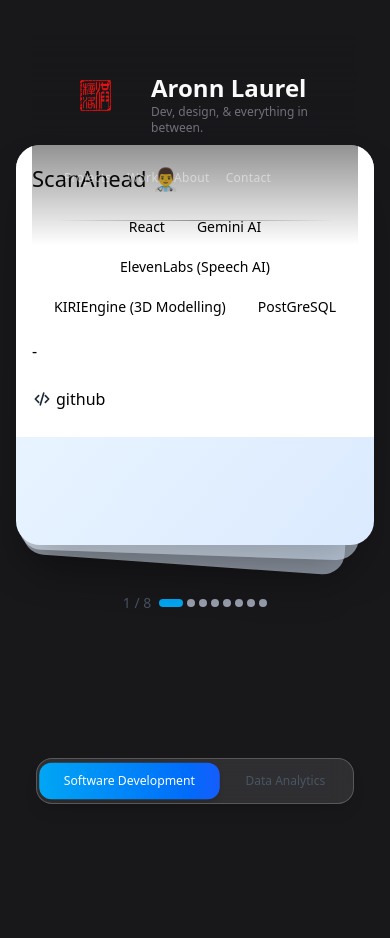
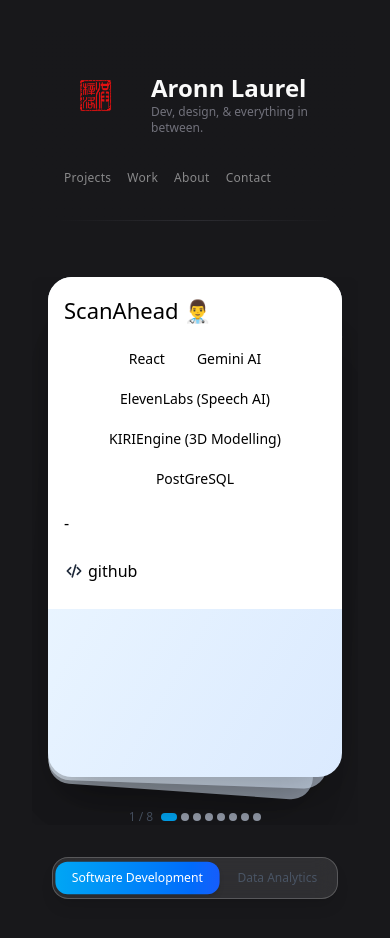
Before and after one commit to LaoAronn/laoaronn.github.io, a React (Vite) app: page / in a window 390 px wide. Shown: the top 938 px of the page. Built offline with nearby package versions, Linux system fonts and the light colour scheme.

Commit message:
Added responsive to Project cards and applied margin

```diff
--- a/src/pages/Projects.jsx
+++ b/src/pages/Projects.jsx
@@ -155,16 +155,16 @@ const Works = () => {
   }, [filteredWorks.length]);
 
   return (
-    <section id="work" className="fixed inset-0 overflow-hidden">
-      <div className="h-full w-full flex flex-col overflow-hidden">
+    <section id="work" className="relative w-full py-8 md:py-12 min-h-screen">
+      <div className="h-full w-full flex flex-col">
 
         <div
           ref={containerRef}
-          className="flex flex-col items-center justify-center flex-1 overflow-hidden px-4"
+          className="flex flex-col items-center justify-center flex-1 overflow-hidden px-4 md:px-8"
           onTouchStart={handleTouchStart}
           onTouchEnd={handleTouchEnd}
         >
-          <div className="w-full max-w-sm relative" style={{ aspectRatio: "1 / 1", height: "clamp(250px, 60vh, 400px)" }}>
+          <div className="w-full relative" style={{ maxWidth: "clamp(280px, 90vw, 600px)", aspectRatio: "1 / 1", height: "clamp(280px, 70vh, 500px)" }}>
             {filteredWorks.map((work, index) => {
               const offset = index - cardIndex;
               const isVisible = offset >= 0 && offset < 3;
@@ -194,8 +194,8 @@ const Works = () => {
           </div>
 
           {/* Card Navigation Indicator */}
-          <div className="flex items-center justify-center gap-2 mt-12">
-            <span className="text-sm text-gray-600 dark:text-gray-400">
+          <div className="flex items-center justify-center gap-2 mt-8 md:mt-12 flex-wrap">
+            <span className="text-xs md:text-sm text-gray-600 dark:text-gray-400">
               {cardIndex + 1} / {filteredWorks.length}
             </span>
             <div className="flex gap-1 flex-wrap justify-center">
@@ -205,7 +205,7 @@ const Works = () => {
                   onClick={() => setCardIndex(index)}
                   className={`h-2 rounded-full transition-all ${
                     index === cardIndex
-                      ? "w-6 bg-sky-500"
+                      ? "w-4 md:w-6 bg-sky-500"
                       : "w-2 bg-gray-400 dark:bg-gray-600 hover:bg-gray-500"
                   }`}
                 />
@@ -216,13 +216,13 @@ const Works = () => {
         </div>
 
           {/** Project Categories */}
-          <div className="flex justify-center pb-10">
-            <nav className="flex overflow-x-auto items-center p-1 space-x-1 md:text-sm text-xs backdrop-blur-md bg-white/10 dark:bg-white/5 border border-white/20 rounded-2xl shadow-lg">
+          <div className="flex justify-center pb-8 md:pb-10 mt-8 md:mt-12 px-4">
+            <nav className="flex overflow-x-auto items-center p-1 space-x-1 text-xs md:text-sm backdrop-blur-md bg-white/10 dark:bg-white/5 border border-white/20 rounded-2xl shadow-lg">
               {["software", "data"].map((tab) => (
                 <button
                   key={tab}
                   onClick={() => setActiveTab(tab)}
-                  className={`flex items-center h-9 px-6 font-medium rounded-xl transition-all duration-300
+                  className={`flex items-center h-8 md:h-9 px-4 md:px-6 font-medium rounded-xl transition-all duration-300 whitespace-nowrap
                     ${activeTab === tab
                       ? "bg-gradient-to-r from-sky-500 to-blue-600 text-white shadow-md scale-[1.02]"
                       : "text-gray-600 dark:text-gray-300 hover:text-sky-500 dark:hover:text-sky-400 hover:bg-white/10"}
```
